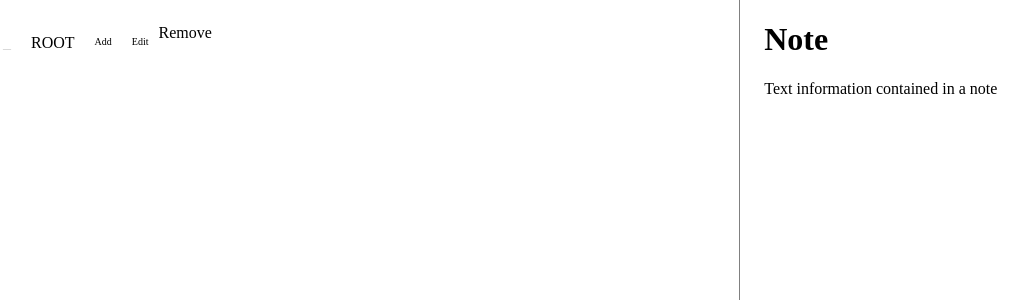
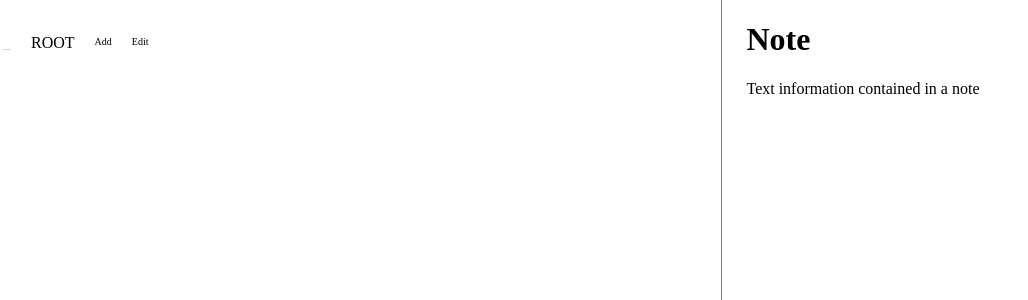
Before and after one commit to kino6052/tree-of-abstraction-react-redux-ui, a React (Create React App) app: page / in a window 1280 px wide. Shown: the top 300 px of the page, without its empty margins (31-1059 px from the left). Built offline with nearby package versions, Linux system fonts and the light colour scheme; no server answers.

Commit message:
Remove the remove button

```diff
--- a/src/containers/Node.js
+++ b/src/containers/Node.js
@@ -73,7 +73,6 @@ export class Node extends Component {
             }
             <AddButton onClick={ handleAddChildClick }/>
             <EditButton onClick={ handleChangeNameClick }/>
-            <RemoveButton onClick={ handleRemoveClick }/>
           </div>
           {
             <div>
```
